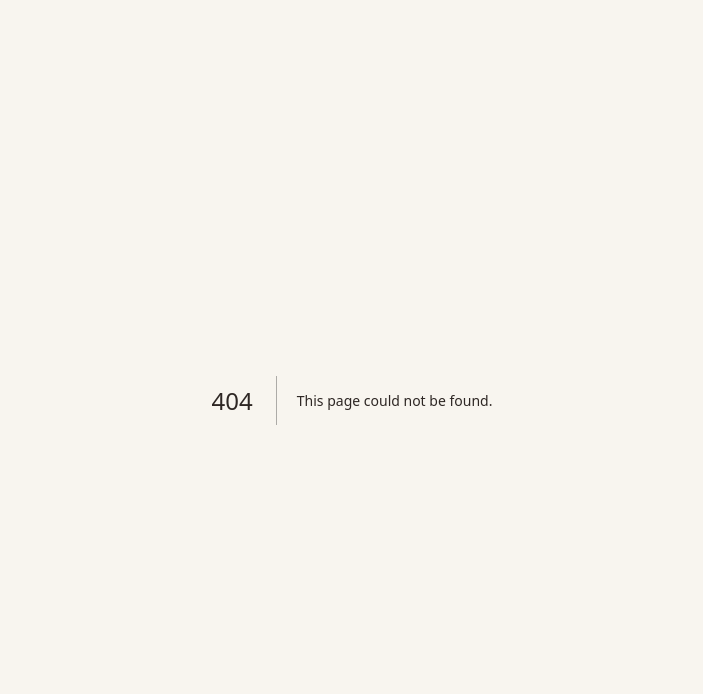
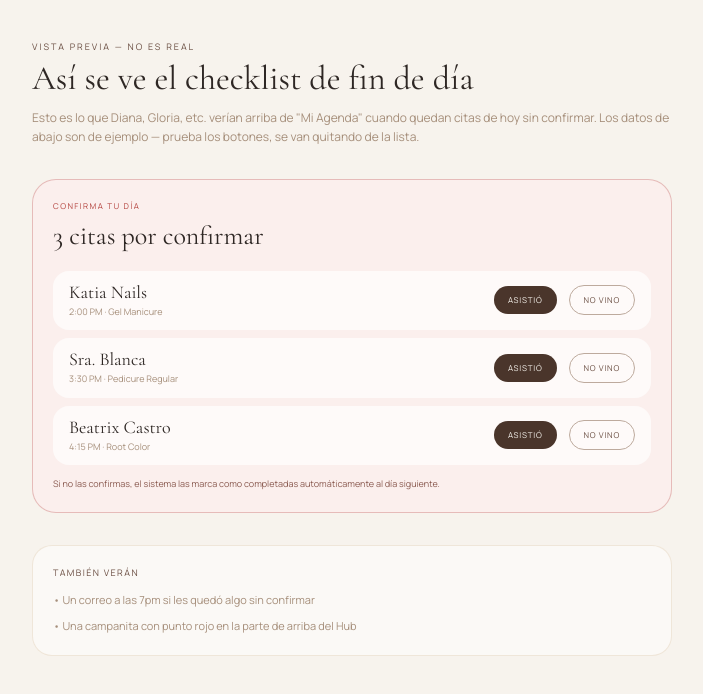
Before and after one commit to bodyshapersystem/Gloria-beauty-salon-, a Next.js app: page /checklist-preview in a window 1280 px wide. Before the commit this address had no page. Shown: the top 694 px of the page, without its empty margins (288-991 px from the left). Built offline with nearby package versions, Linux system fonts and the light colour scheme.

Commit message:
Add interactive preview of the end-of-day checklist screen (sample data, not real)

```diff
--- /dev/null
+++ b/app/checklist-preview/page.tsx
@@ -0,0 +1,98 @@
+"use client";
+
+import { useState } from "react";
+
+const sampleNeedsReview = [
+  { id: "1", client_name: "Katia Nails", time: "2:00 PM", service: "Gel Manicure" },
+  { id: "2", client_name: "Sra. Blanca", time: "3:30 PM", service: "Pedicure Regular" },
+  { id: "3", client_name: "Beatrix Castro", time: "4:15 PM", service: "Root Color" },
+];
+
+export default function ChecklistPreviewPage() {
+  const [items, setItems] = useState(sampleNeedsReview);
+  const [busyId, setBusyId] = useState<string | null>(null);
+
+  function mark(id: string) {
+    setBusyId(id);
+    setTimeout(() => {
+      setItems((prev) => prev.filter((x) => x.id !== id));
+      setBusyId(null);
+    }, 300);
+  }
+
+  return (
+    <div className="min-h-screen bg-[#F7F3ED] px-5 py-10">
+      <div className="mx-auto max-w-[640px]">
+        <p className="text-[9px] uppercase tracking-[.22em] text-mocha">Vista previa — no es real</p>
+        <h1 className="mt-2 font-serif text-[34px] leading-none">Así se ve el checklist de fin de día</h1>
+        <p className="mt-3 text-[12px] text-taupe leading-relaxed">
+          Esto es lo que Diana, Gloria, etc. verían arriba de "Mi Agenda" cuando quedan citas de hoy sin
+          confirmar. Los datos de abajo son de ejemplo — prueba los botones, se van quitando de la lista.
+        </p>
+
+        {items.length > 0 ? (
+          <section className="mt-8 rounded-[24px] border border-[#B4443F]/30 bg-[#FBEFED] p-5">
+            <div className="flex items-center justify-between">
+              <div>
+                <p className="text-[8px] uppercase tracking-[.18em] text-[#B4443F]">Confirma tu día</p>
+                <h2 className="mt-1 font-serif text-[26px]">
+                  {items.length} cita{items.length > 1 ? "s" : ""} por confirmar
+                </h2>
+              </div>
+            </div>
+            <div className="mt-4 space-y-2">
+              {items.map((a) => (
+                <div key={a.id} className="flex items-center gap-3 rounded-[16px] bg-white/70 px-4 py-3">
+                  <div className="min-w-0 flex-1">
+                    <p className="font-serif text-[18px] leading-none truncate">{a.client_name}</p>
+                    <p className="mt-1 text-[9px] text-taupe truncate">
+                      {a.time} · {a.service}
+                    </p>
+                  </div>
+                  <button
+                    disabled={busyId === a.id}
+                    onClick={() => mark(a.id)}
+                    className="rounded-full bg-[#4A352B] px-3.5 py-2 text-[8px] uppercase tracking-[.1em] text-ivory disabled:opacity-50"
+                  >
+                    Asistió
+                  </button>
+                  <button
+                    disabled={busyId === a.id}
+                    onClick={() => mark(a.id)}
+                    className="rounded-full border border-[#BDAA9D] px-3.5 py-2 text-[8px] uppercase tracking-[.1em] text-mocha disabled:opacity-50"
+                  >
+                    No vino
+                  </button>
+                </div>
+              ))}
+            </div>
+            <p className="mt-3 text-[9px] leading-relaxed text-[#8A5A50]">
+              Si no las confirmas, el sistema las marca como completadas automáticamente al día siguiente.
+            </p>
+          </section>
+        ) : (
+          <section className="mt-8 rounded-[24px] border border-champagne/30 bg-white/60 p-8 text-center">
+            <p className="font-serif text-[26px]">Todo confirmado ✓</p>
+            <p className="mt-2 text-[11px] text-taupe">
+              Así se ve cuando ya no queda nada pendiente — la sección desaparece sola.
+            </p>
+            <button
+              onClick={() => setItems(sampleNeedsReview)}
+              className="mt-5 rounded-full bg-[#4A352B] px-5 py-2.5 text-[9px] uppercase tracking-[.12em] text-ivory"
+            >
+              Reiniciar ejemplo
+            </button>
+          </section>
+        )}
+
+        <div className="mt-8 rounded-[20px] border border-champagne/30 bg-white/50 p-5">
+          <p className="text-[9px] uppercase tracking-[.16em] text-mocha">También verán</p>
+          <ul className="mt-3 space-y-2 text-[11px] text-taupe leading-relaxed">
+            <li>• Un correo a las 7pm si les quedó algo sin confirmar</li>
+            <li>• Una campanita con punto rojo en la parte de arriba del Hub</li>
+          </ul>
+        </div>
+      </div>
+    </div>
+  );
+}
```
Also changed, not shown: 1 other file (tests, documents, lock files or other folders).
